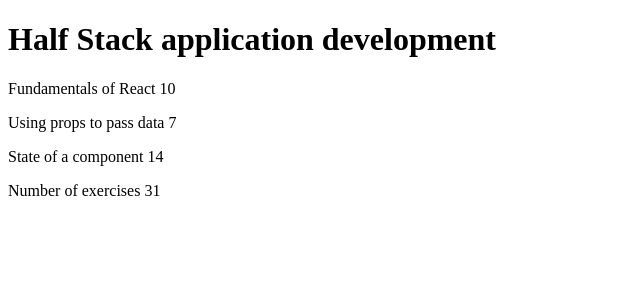
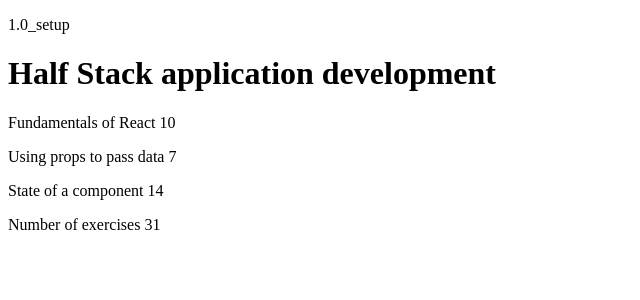
Before and after one commit to natkins23/courseinfo, a React (Create React App) app: page / in a window 1280 px wide. Shown: the top 300 px of the page, without its empty margins (0-640 px from the left). Built offline with nearby package versions, Linux system fonts and the light colour scheme.

Commit message:
finished setup

```diff
--- a/src/App.js
+++ b/src/App.js
@@ -11,6 +11,7 @@
 
   return (
     <div>
+      <p> 1.0_setup </p>
       <h1>{course}</h1>
       <p>
         {part1} {exercises1}
```
